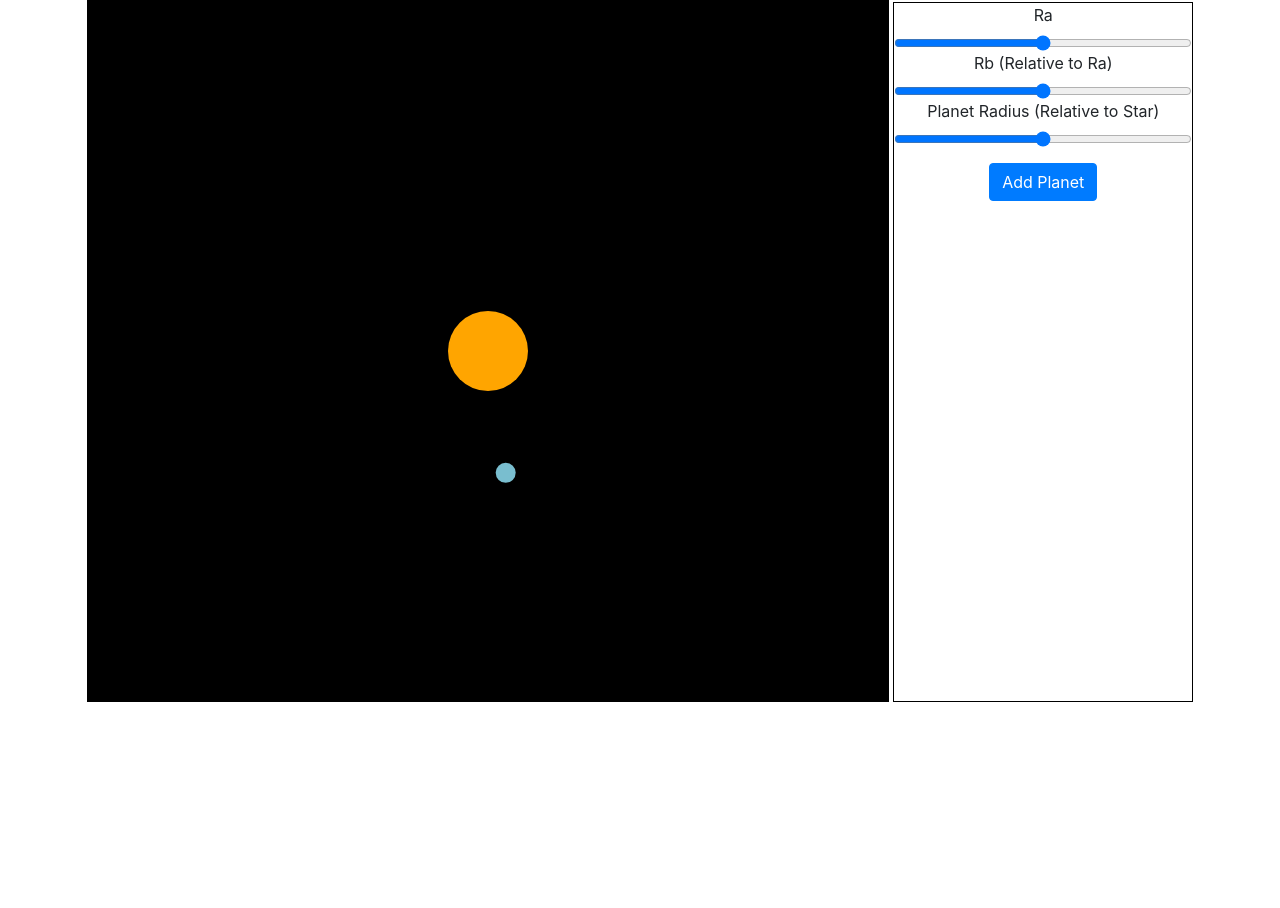
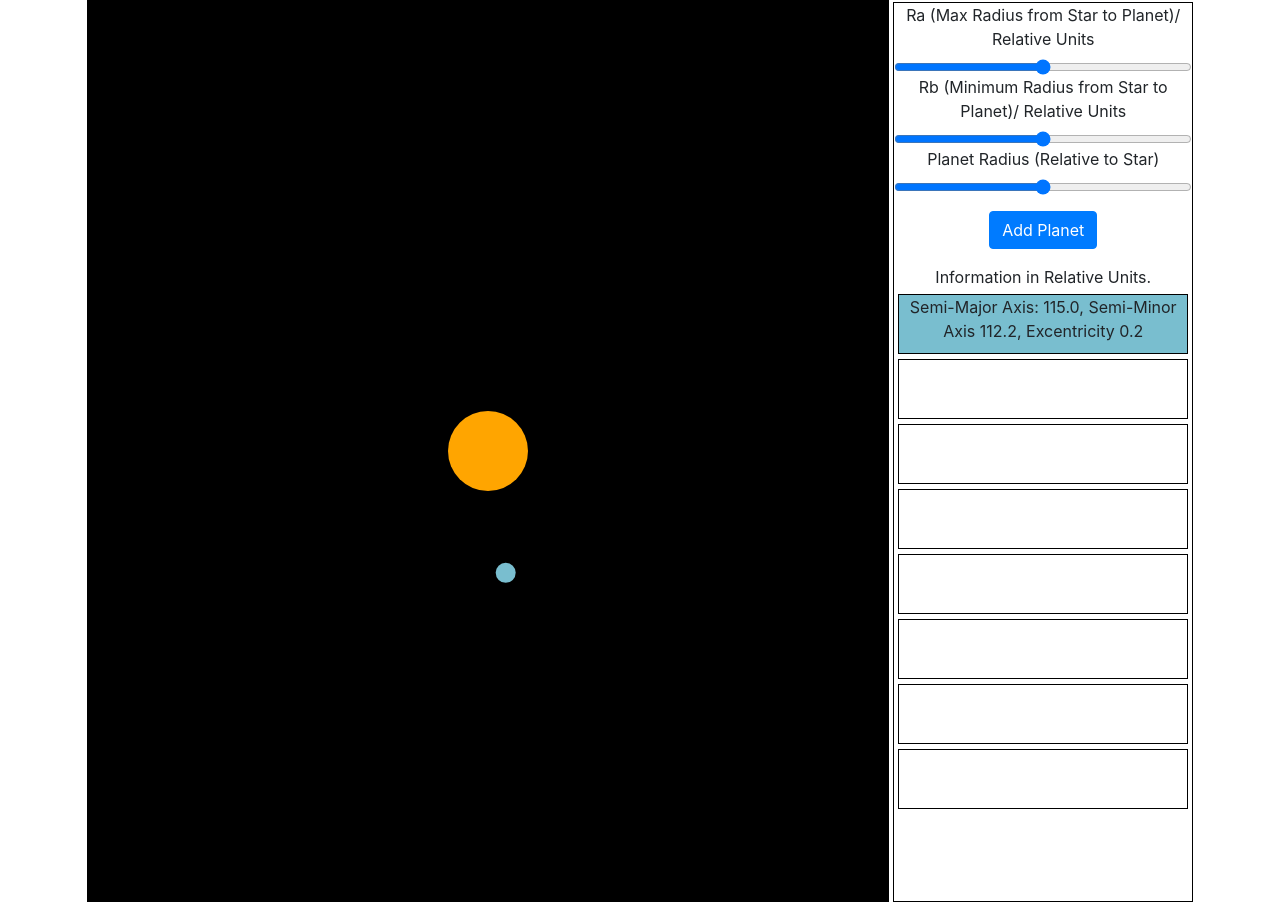
Before and after one commit to jlonsdale/solarsim, a website: page public/index.html in a window 1280 px wide. Before the commit the page ends 800 px from the top, so only its background shows below. Drawn offline with nearby package versions, Linux system fonts and the light colour scheme.

Commit message:
added info about each planets orbits

```diff
--- a/public/index.html
+++ b/public/index.html
@@ -17,18 +17,16 @@
 <body>
   <center>
     <div id='app'>
-      <canvas id='display' width="800" height="700" ></canvas>
+      <canvas id='display' width="800" height="900" ></canvas>
       <div id='information'>
       <form id='addPlanet'>
         <div class="form-group">
 
-          <label for="formControlRange">Ra</label>
+          <label for="formControlRange">Ra (Max Radius from Star to Planet)/ Relative Units</label>
           <input type="range" class="form-control-range" min="20" max="100" name="distance">
 
-
-          <label for="formControlRange">Rb (Relative to Ra)</label>
+          <label for="formControlRange">Rb (Minimum Radius from Star to Planet)/ Relative Units</label>
           <input type="range" class="form-control-range" name="rb">
-
 
           <label for="formControlRange">Planet Radius (Relative to Star)</label>
           <input type="range" class="form-control-range" name="radius">
@@ -37,7 +35,18 @@
         <div class="col-sm-10">
             <button type="submit" class="btn btn-primary">Add Planet</button>
         </div>
+
       </form>
+      Information in Relative Units.
+      <div class='planet' id='0' ></div>
+      <div class='planet' id='1' ></div>
+      <div class='planet' id='2' ></div>
+      <div class='planet' id='3' ></div>
+      <div class='planet' id='4' ></div>
+      <div class='planet' id='5' ></div>
+      <div class='planet' id='6' ></div>
+      <div class='planet' id='7' ></div>
+
     </div>
    </div>
   </center>
--- a/public/interface.js
+++ b/public/interface.js
@@ -17,16 +17,14 @@ $( document ).ready(function() {
 
   $("#addPlanet").submit(function(event) {
     event.preventDefault();
-    var distance = (($(this).find("[name=distance]").val())/100)*300;
+    var ra = (($(this).find("[name=distance]").val())/100)*300;
     var radius = (($(this).find("[name=radius]").val())/100)*star.radius;
-    var rb = (($(this).find("[name=rb]").val())/100)*distance
-console.log(distance,rb)
-
-    myUniverse.addPlanet(distance,radius,rb)
-
+    var rb = (($(this).find("[name=rb]").val())/100)*ra
+    myUniverse.addPlanet(ra,radius,rb)
   })
 
   function draw() {
+    updatePlanet()
     ctx.clearRect(0, 0, canvas.width, canvas.height);
 
     drawBall(star.xPos,star.yPos,star.radius,star.colour);
@@ -48,6 +46,13 @@ console.log(distance,rb)
     ctx.closePath();
   };
 
+  function updatePlanet() {
+    myUniverse.objects.forEach((item, index) => {
+      $('#'+index).css('background-color', item.colour);
+      $('#'+index).text('Semi-Major Axis: '+item.a.toFixed(1)+', '+'Semi-Minor Axis '+item.b.toFixed(1)+', '+'Excentricity '+item.e.toFixed(1));
+    })
+  }
+
 
 
 });
--- a/public/planet.js
+++ b/public/planet.js
@@ -8,11 +8,12 @@ class Planet {
     this.rb = rb+this.star.radius;
     this.radius = radius;
     this.period = 1;
+    this.e = (this.ra-this.rb)/(this.ra+this.rb)
+    this.a = (this.ra+this.rb)/2
+    this.b = this.a*Math.sqrt(1-this.e*this.e)
 
-    this.a = (this.ra+this.rb)/2
-    this.b = Math.sqrt(this.ra*this.rb)
 
-    this.e = (this.ra-this.rb)/(this.ra+this.rb)
+
 
 
     this.xPos = distance;
--- a/public/style/style.css
+++ b/public/style/style.css
@@ -9,9 +9,18 @@
 #information {
   overflow: hidden;
   position: static;
-  height: 700px;
+  height: 900px;
   width: 300px;
   background-color: #ffffff;
   border:1px solid #000000;
   display:inline-block;
 }
+
+.planet {
+  height: 60px;
+  width: 290px;
+  margin-top: 5px;
+  margin-bottom: 5px;
+  background-color: #ffffff;
+  border:1px solid #000000;
+}
--- a/public/universe.js
+++ b/public/universe.js
@@ -9,7 +9,13 @@ class Universe {
   };
 
   addPlanet(distance,radius,rb) {
-    this.objects.push(new Planet(distance,radius,rb))
+    console.log(this.objects.length)
+    if (this.objects.length>7) {
+      console.log(this.objects.length)
+      this.objects.shift()
+      this.objects.push(new Planet(distance,radius,rb))
+    }
+    else {this.objects.push(new Planet(distance,radius,rb))}
   }
 
   //Canvas coords to real coords
```
